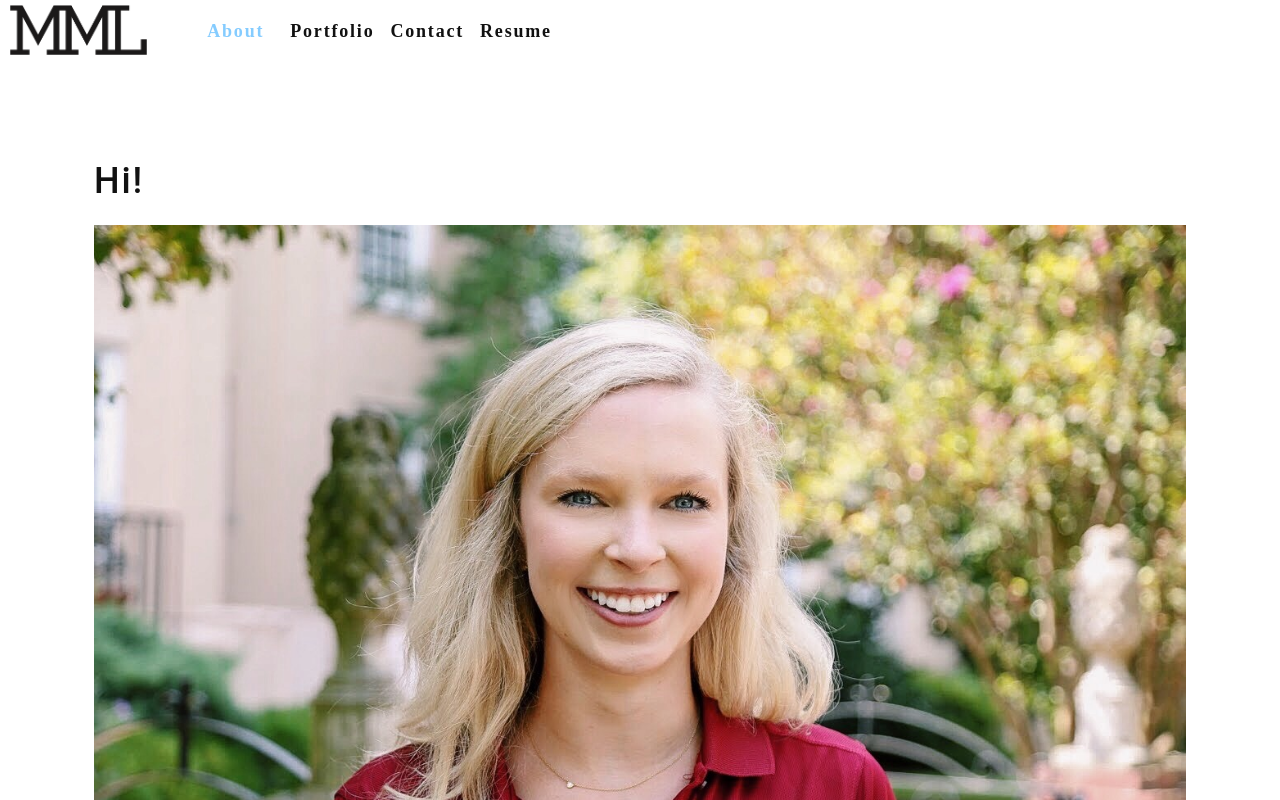
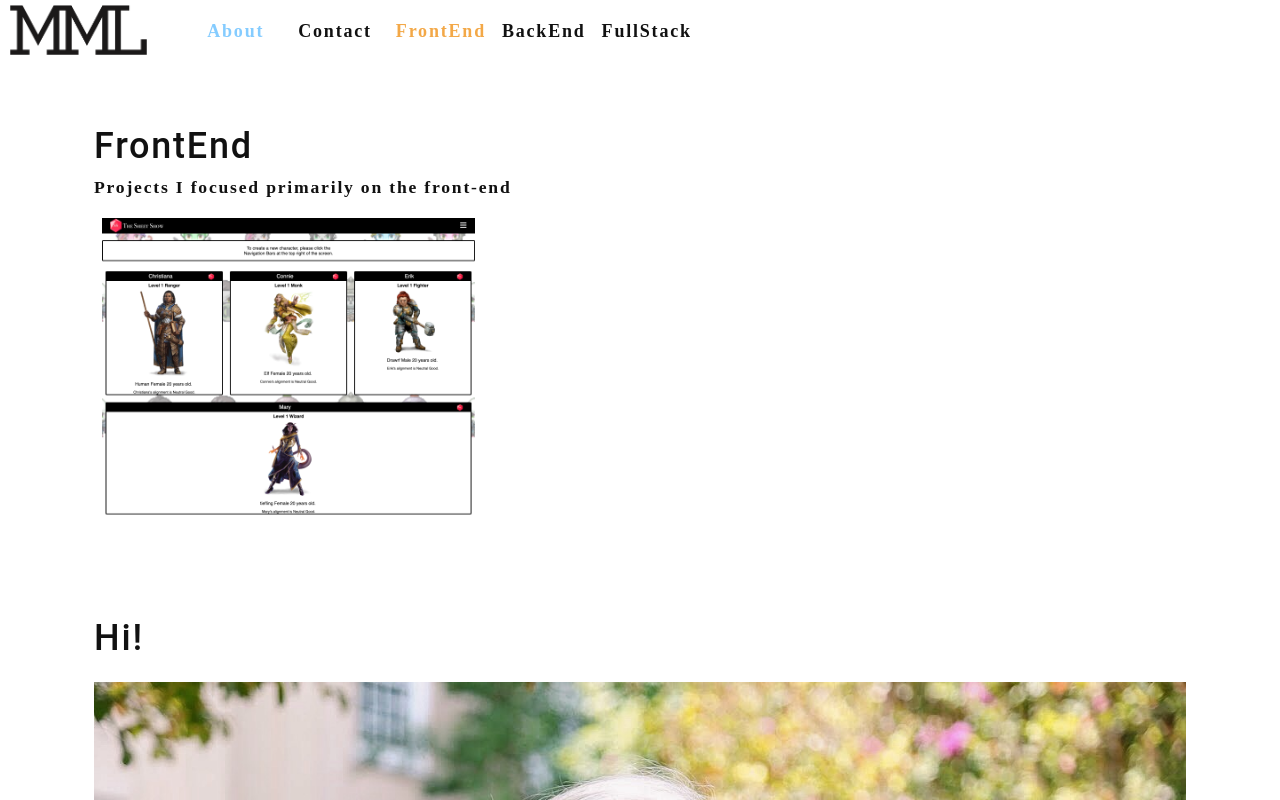
Before and after one commit to mmlawton15/ReactPortfolio, a React (Create React App) app: page / in a window 1280 px wide. Shown: the top 800 px of the page. Built offline with nearby package versions, Linux system fonts and the light colour scheme.

Commit message:
working on nav components and the curerent ctegory showing up in the browser tab

```diff
--- a/src/App.js
+++ b/src/App.js
@@ -1,16 +1,32 @@
 //The root component of the app that houses all the other components
-import React from 'react';
+import React, { useState } from 'react';
 import logo from './logo.svg';
 import './App.css';
 import About from './components/About';
 import Nav from './components/Nav';
+import Portfolio from './components/Portfolio';
 
 function App() {
+  const [categories] = useState([
+    {name:'frontEnd', description: 'Projects where I primarily focused on the front-end.'},
+    {name: 'backEnd', description: 'Projects where I primarily focused on the back-end'},
+    {name: 'fullStack', description: 'Full Stack applications I created and worked on'}
+  ]);
+
+  const [currentCategory, setCurrentCategory] = useState(categories[0]);
+
   return (
     <div>
-      <Nav></Nav>
+      <Nav
+        categories={categories}
+        setCurrentCategory={setCurrentCategory}
+        currentCategory={currentCategory}
+      ></Nav>
       <main>
-        <About></About>
+        <div>
+          <Portfolio></Portfolio>
+          <About></About>
+        </div>
       </main>
     </div>
   );
--- a/src/components/Nav/index.js
+++ b/src/components/Nav/index.js
@@ -1,46 +1,37 @@
-import React from 'react';
+import React, {useEffect} from 'react';
 import personalLogo from '../../assets/largeImages/PersonalLogoPNG.png'
 import {capitalizeFirstLetter} from '../../utils/helpers';
 
-const categories = [
-    {
-        name: 'portfolio',
-        description: 'My professional portfolio.'
-    },
-    {
-        name: 'contact',
-        description: "Let's chat!"
-    },
-    {
-        name: 'resume',
-        description: 'My technical resume'
-    }
-]
+function Nav(props) {
+    const {
+        categories=[],
+        setCurrentCategory,
+        currentCategory,
+    } = props;
+    useEffect(() => {
+        document.title = capitalizeFirstLetter(currentCategory.name);
+    }, [currentCategory]);
 
-function Nav() {
-    const categories = [
-        {name: 'Portfolio', description: 'My professional portfolio.'},
-        {name: 'Contact', description: "Let's chat!"},
-        {name: 'Resume', description: 'My technical resume'}
-    ];
-    const handleClick = () => {
-        console.log('click handled');
-    }
     return (
-        <header data-testid='header' className='flex-row px-1'>
+        <header className='flex-row px-1'>
             <h2>
-                <a data-testid='link' href='/'>
+                <a href='/'>
                     <img src={personalLogo} class='logo'/>
                 </a>
             </h2>
             <nav>
                 <ul className='flex-row'>
                     <li className='mx-2'>
-                        <a data-testid='about' href='#about' onClick={() => handleClick()}>About</a>
+                        <a href='#about'>About</a>
+                    </li>
+                    <li className='mx-2'>
+                        <span>Contact</span>
                     </li>
                     {categories.map((category) => (
-                        <li className='mx-1' key={category.name}>
-                            <span onClick={() => {handleClick()}} > {capitalizeFirstLetter(category.name)}</span>
+                        <li className={`mx-1 ${currentCategory.name === category.name && 'navActive'}`} key={category.name}>
+                            <span onClick={() => {setCurrentCategory(category)}}>
+                                {capitalizeFirstLetter(category.name)}
+                            </span>
                         </li>
                     ))}
                 </ul>
--- /dev/null
+++ b/src/components/Portfolio/index.js
@@ -0,0 +1,21 @@
+import React from 'react';
+import { capitalizeFirstLetter } from '../../utils/helpers';
+import photo from "../../assets/smallImages/groupProject2.jpg"
+
+function Portfolio(props) {
+    const currentCategory ={
+        name: "frontEnd",
+        description: "Projects I focused primarily on the front-end"
+    };
+    return (
+        <section>
+            <h1>{capitalizeFirstLetter(currentCategory.name)}</h1>
+            <p>{currentCategory.description}</p>
+            <div classNamee="flex-row">
+                <img src={photo} alt="Front End Example" className="img-thumbnail mx-1"/>
+            </div>
+        </section>
+    );
+}
+
+export default Portfolio;
```
